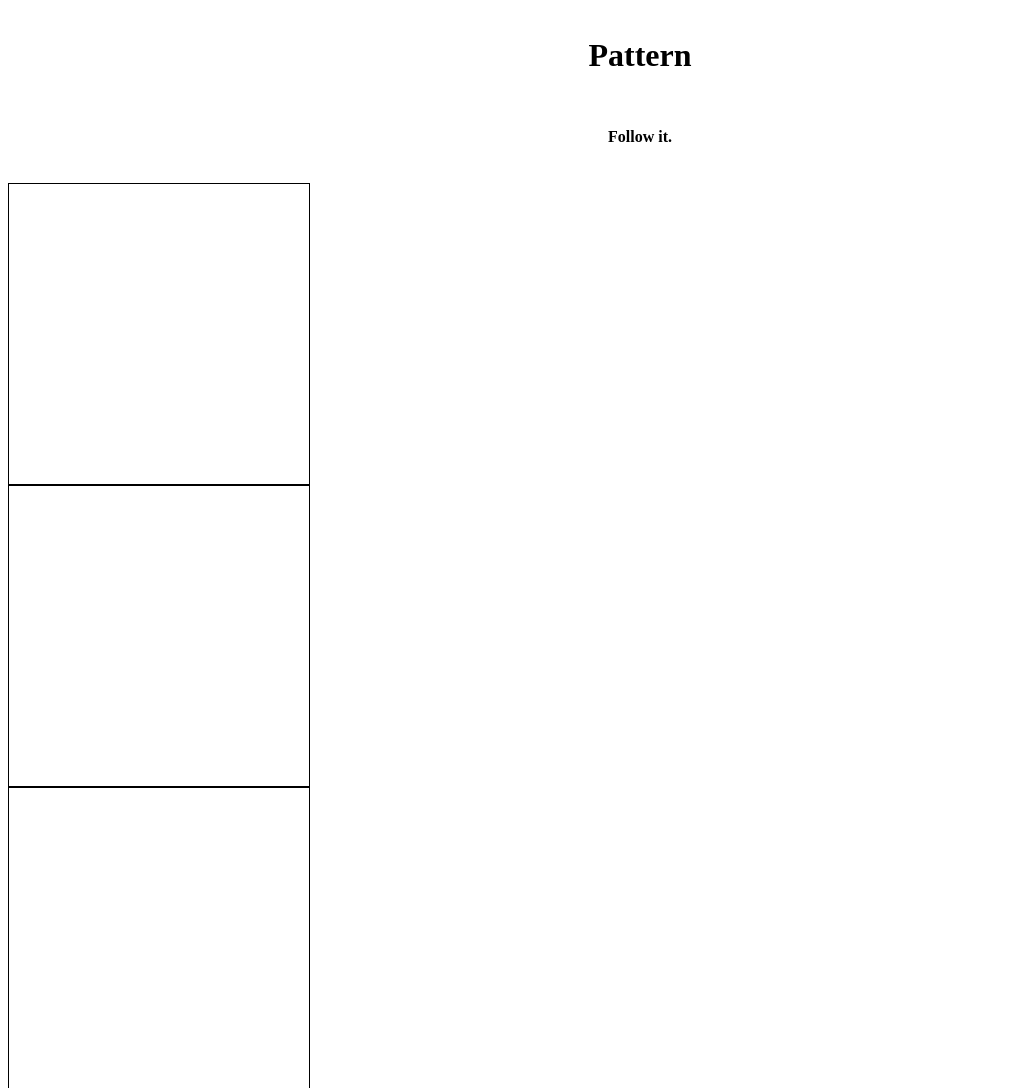
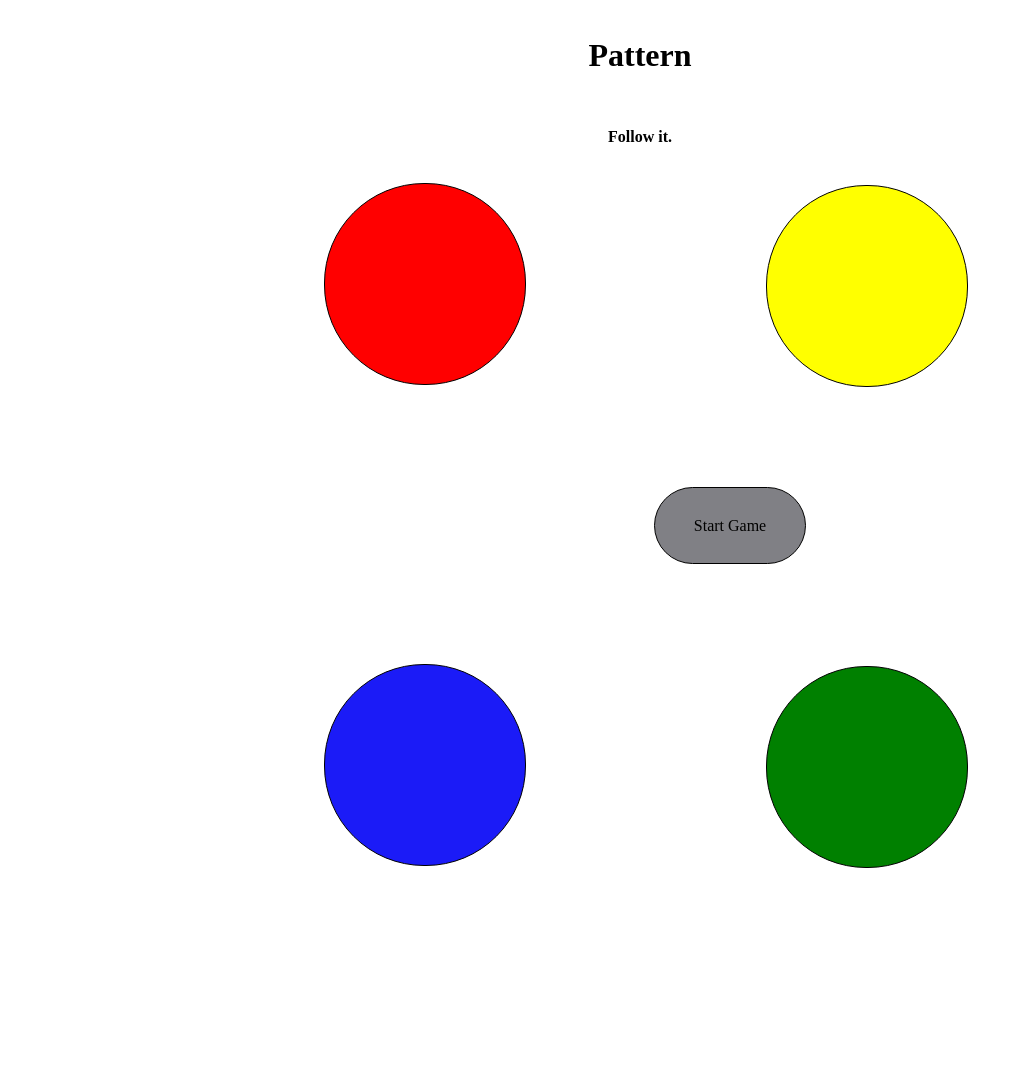
Before and after one commit to cosmicCode42/pattern, a plain HTML site: page index.html in a window 1280 px wide. Shown: the top 1088 px of the page, without its empty margins (0-1023 px from the left). Drawn offline with Linux system fonts and the light colour scheme.

Commit message:
added css to make and position buttons

```diff
--- a/assets/css/style.css
+++ b/assets/css/style.css
@@ -4,8 +4,43 @@ h1,h2,h3,h4,h5,h6 {
 }
 
 .button {
-    width: 300px;
-    height: 300px;
-    color: black;
+    width: 200px;
+    height: 200px;
     border: 1px solid black;
+    border-radius: 100px;
+    position: relative;
 }
+
+#button1 {
+    background-color: red;
+    left: 25%;
+}
+
+#button2 {
+    background-color: yellow;
+    left: 60%;
+    bottom: 200px;
+}
+
+#button3 {
+    background-color: rgb(27, 27, 247);
+    left: 25%;
+}
+
+#button4 {
+    background-color: green;
+    left: 60%;
+    bottom: 200px;
+}
+
+#start {
+    width: 150px;
+    height: 75px;
+    border-radius: 50px;
+    background-color: #808085;
+    display: table-cell;
+    vertical-align: middle;
+    text-align: center;
+    left: 425%;
+    bottom: 100px;
+}
--- a/index.html
+++ b/index.html
@@ -13,6 +13,7 @@
     <!-- Main body-->
     <div class="button" id="button1"></div>
     <div class="button" id="button2"></div>
+    <div class="button" id="start">Start Game</div>
     <div class="button" id="button3"></div>
     <div class="button" id="button4"></div>
     <!-- Main body end. -->
```
